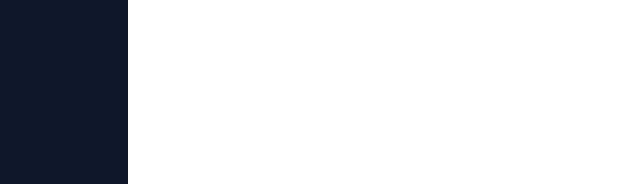
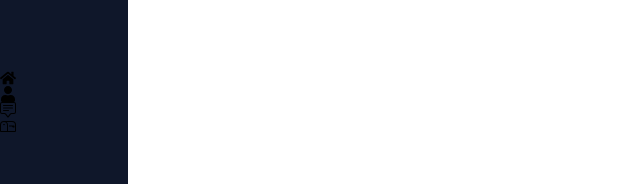
Before and after one commit to DandyChux/my-personal-website, a Next.js app: page / in a window 1280 px wide. Shown: the part 298-482 px from the top of the page, without its empty margins (0-640 px from the left). Built offline with nearby package versions, Linux system fonts and the light colour scheme.

Commit message:
updated next version, changed absolute imports, navbar component

```diff
--- a/src/modules/navbar/components/NavItem.tsx
+++ b/src/modules/navbar/components/NavItem.tsx
@@ -1,6 +1,8 @@
 import * as React from 'react';
 import Link from 'next/link';
+import { useRouter } from 'next/router';
 import { IconType } from 'react-icons/lib';
+import { FaIcons } from 'react-icons/fa';
 
 export interface INavItem {
     text: string;
@@ -10,10 +12,13 @@
 }
 
 export const NavItem: React.FC<INavItem> = ({ text, href, active, icon }) => {
+    const router = useRouter();
+    const Icon = icon;
+
     return (
-        <Link href={href} key={text}>
+        <Link href={href} key={text} passHref>
             <a className={`${active ? 'active' : ''}`}>
-                <>{icon}</>
+                <Icon/>
             </a>
         </Link>
     );
--- a/src/modules/navbar/components/Navbar.tsx
+++ b/src/modules/navbar/components/Navbar.tsx
@@ -1,4 +1,5 @@
 import React, { useState } from 'react';
+import { useRouter } from 'next/router';
 import Link from 'next/link';
 import Image from 'next/image';
 import Logo from '@public/logo.png';
@@ -26,7 +27,7 @@
     ];
 
     return (
-        <nav className="relative h-full md:h-screen md:w-32 flex flex-col bg-gray-900">
+        <nav className="relative h-full md:h-screen md:w-32 flex flex-col justify-center bg-gray-900">
             <div className="absolute top-0 mt-2.5">
                 <Image src={Logo} alt="My logo" />
             </div>
--- a/src/pages/index.tsx
+++ b/src/pages/index.tsx
@@ -1,7 +1,8 @@
 import type { NextPage } from "next";
 import Head from "next/head";
 import { Navbar } from '@modules/navbar/components/Navbar';
-import { useState } from "react";
+import { Navbar } from "../modules/navbar/components/Navbar"
+import React, { useState } from "react";
 
 type TechnologyCardProps = {
   name: string;
```
Also changed, not shown: package.json (+4 -4 lines), tsconfig.json (+4 -7 lines), 1 other file (tests, documents, lock files or other folders).
